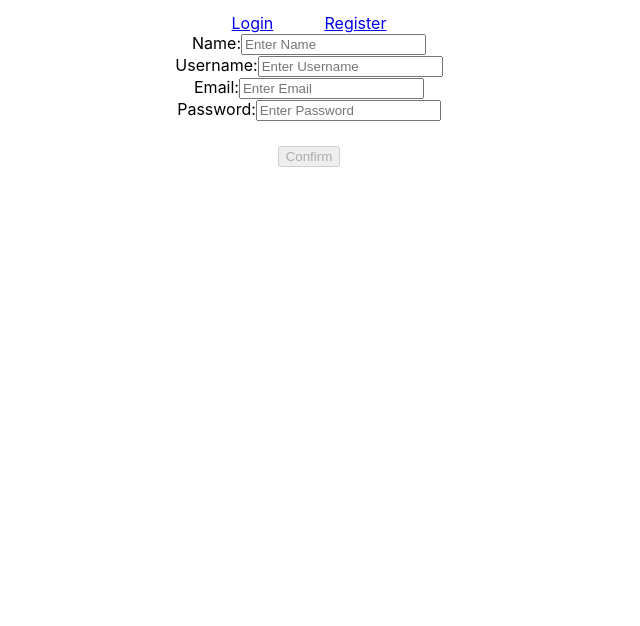
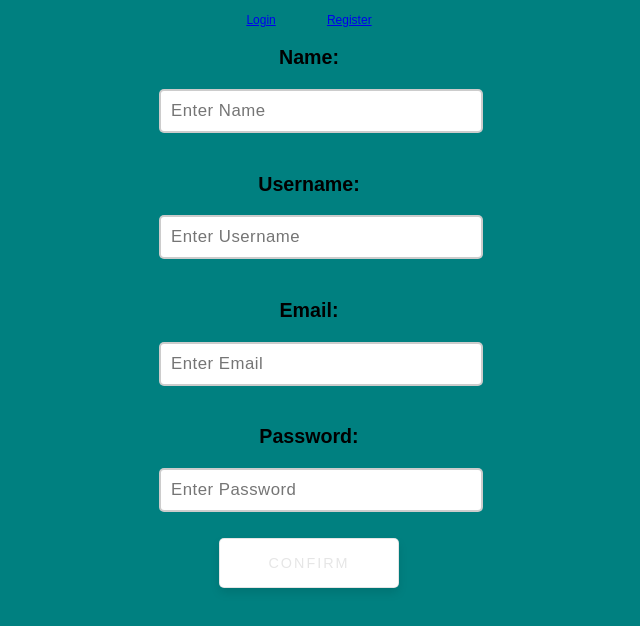
Before and after one commit to Build-Week-Kickstarter-1/Front-End, a React (Create React App) app in the folder kickstarter-success/: page /register in a window 1280 px wide. Shown: the top 626 px of the page, without its empty margins (331-971 px from the left). Built offline with nearby package versions, Linux system fonts and the light colour scheme.

Commit message:
Added css

```diff
--- /dev/null
+++ b/kickstarter-success/src/RegisterValidation/Registration.css
@@ -0,0 +1,120 @@
+body {
+	margin: 0;
+	font-family: -apple-system, BlinkMacSystemFont, "Segoe UI", "Roboto", "Oxygen",
+		"Ubuntu", "Cantarell", "Fira Sans", "Droid Sans", "Helvetica Neue",
+		sans-serif;
+	-webkit-font-smoothing: antialiased;
+	-moz-osx-font-smoothing: grayscale;
+}
+
+code {
+	font-family: source-code-pro, Menlo, Monaco, Consolas, "Courier New",
+		monospace;
+}
+
+html {
+	font-size: 75%;
+	background-color: teal;
+}
+
+.App {
+	font-family: sans-serif;
+	text-align: center;
+}
+
+form {
+	display: flex;
+	flex-direction: column;
+	width: 90%;
+	max-width: 300px;
+	margin: 0 auto;
+}
+
+label {
+	margin-bottom: 20px;
+	font-size: 1.4rem;
+}
+
+input {
+	width: 100%;
+	margin: 5px 0 0;
+	display: block;
+	width: 100%;
+	border: 2px solid rgba(0, 0, 0, 0.2);
+	border-radius: 5px;
+	padding: 10px;
+	transition: all 0.3s;
+	font-size: 1.4rem;
+	letter-spacing: 0.5px;
+	background-color: white;
+}
+
+select,
+textarea {
+	width: 100%;
+	margin: 5px 0 0;
+	display: block;
+	width: 100%;
+	border: 2px solid rgba(0, 0, 0, 0.2);
+	border-radius: 5px;
+	padding: 10px;
+	transition: all 0.3s;
+	font-size: 1.4rem;
+	letter-spacing: 0.5px;
+	background-color: white;
+}
+select {
+	height: 40px;
+	width: 325px;
+}
+
+select:focus {
+	outline: none;
+	border-color: #1ee7e2;
+}
+
+input:focus {
+	outline: none;
+	border-color: #1ee7e2;
+}
+
+input:placeholder {
+	color: #a8b2b2;
+}
+
+button {
+	width: 180px;
+	height: 50px;
+	display: inline-block;
+	padding: 8px 11px;
+	font-size: 1.2rem;
+	text-transform: uppercase;
+	border: 0;
+	border-radius: 5px;
+	letter-spacing: 2px;
+	outline: none;
+	background-color: #4dd0e1;
+	background-image: linear-gradient(to right, #4dd0e1, #1ee7e2);
+	color: #fff;
+	cursor: pointer;
+	box-shadow: 0 5px 10px rgba(0, 0, 0, 0.1);
+}
+
+button:hover {
+	background-image: none;
+	background-color: #4dd0e1;
+	box-shadow: 0 5px 12px rgba(0, 0, 0, 0.3);
+}
+
+button:disabled {
+	background-image: none;
+	background-color: white;
+	border: 1px solid rgba(0, 0, 0, 0.1);
+	color: rgba(0, 0, 0, 0.1);
+	cursor: not-allowed;
+}
+
+.error {
+	font-size: 1.2rem;
+	color: red;
+}
--- a/kickstarter-success/src/components/RegisterForm.js
+++ b/kickstarter-success/src/components/RegisterForm.js
@@ -2,6 +2,7 @@ import React, { useState, useEffect } from "react";
 import axios from "axios";
 import * as yup from "yup";
 import registerSchema from "../RegisterValidation/registerSchema";
+import "../RegisterValidation/Registration.css";
 
 function RegisterForm() {
 	////////////////////// Initial Values Here  //////////////////////
@@ -102,10 +103,21 @@ function RegisterForm() {
 		});
 	}, [registerForm]);
 
+	// const axiosWithAuth = () => {
+	// 	const token = window.localStorage.getItem("token");
+	// 	return axios.create({
+	// 		headers: {
+	// 			Authorization: `Bearer ${token}`,
+	// 		},
+	// 		baseURL: "https://kickstarter-success-app.herokuapp.com",
+	// 	});
+	// };
+
+	//////////////////// Form Information  //////////////////////
 	return (
 		<form onSubmit={submitForm}>
 			<label>
-				Name:
+				<h3>Name:</h3>
 				<input
 					className="name-input"
 					id="name"
@@ -119,9 +131,8 @@ function RegisterForm() {
 					<h4 className="error"> {formErrors.name}</h4>
 				) : null}
 			</label>
-			<br></br>
 			<label>
-				Username:
+				<h3>Username:</h3>
 				<input
 					className="username-input"
 					id="username"
@@ -135,9 +146,8 @@ function RegisterForm() {
 					<h4 className="error"> {formErrors.username}</h4>
 				) : null}
 			</label>
-			<br></br>
 			<label>
-				Email:
+				<h3>Email:</h3>
 				<input
 					className="email-input"
 					id="email"
@@ -149,9 +159,8 @@ function RegisterForm() {
 				/>
 				{formErrors.email.length > 0 ? <p>{formErrors.email}</p> : null}
 			</label>
-			<br></br>
 			<label>
-				Password:
+				<h3>Password:</h3>
 				<input
 					className="password-input"
 					id="password"
@@ -163,7 +172,6 @@ function RegisterForm() {
 				/>
 				{formErrors.password.length > 0 ? <p>{formErrors.password}</p> : null}
 			</label>
-			<br></br>
 			<button disabled={buttonDisabled}>Confirm</button>
 		</form>
 
```
